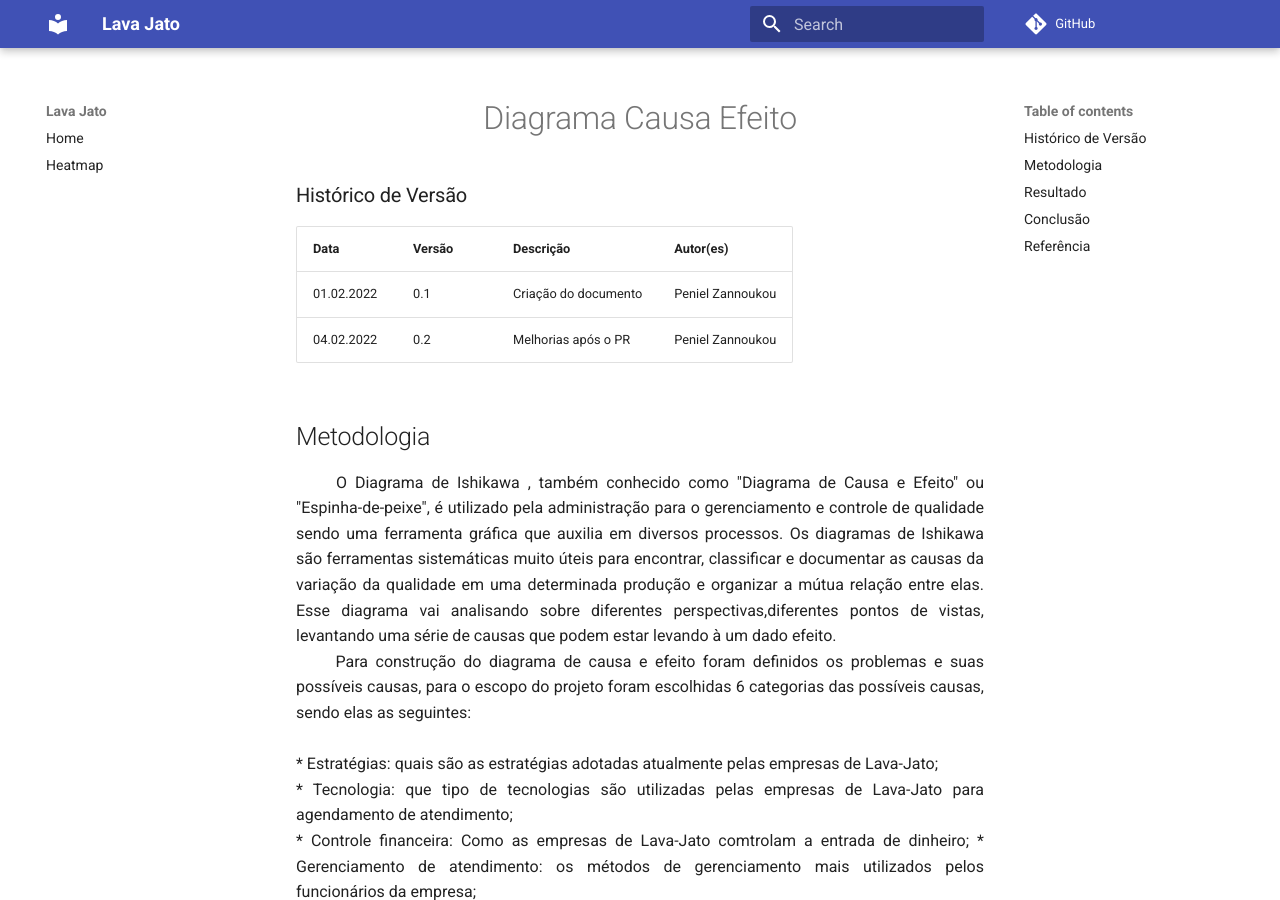
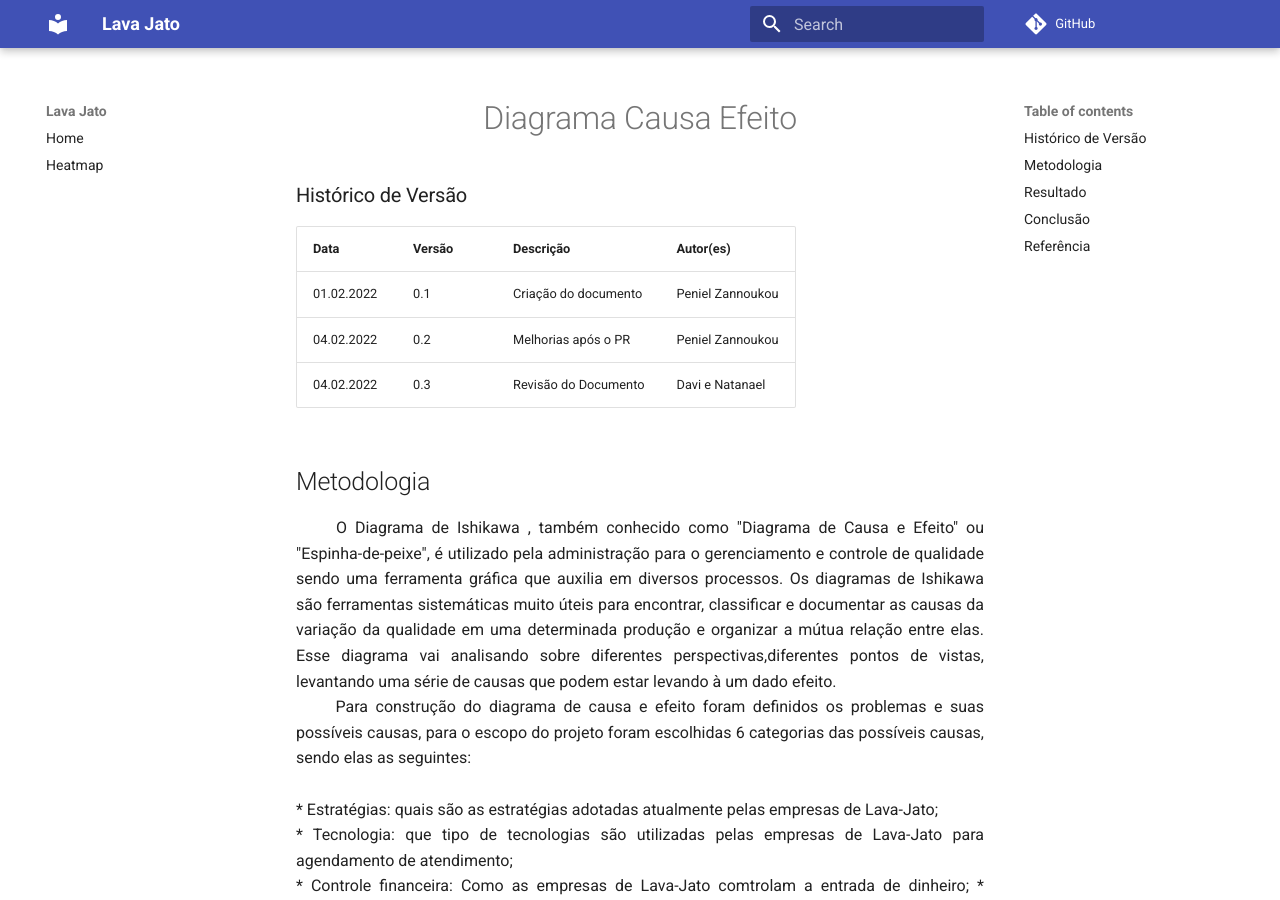
Before and after one commit to UnBArqDsw2021-2/2021.2_G2_Ki-Limpinho, an MkDocs documentation site: the page built from docs/diagramacausaefeito.md, in a window 1280 px wide and 900 px high. Built offline with MkDocs 1.6.1 and Material for MkDocs 9.7.7, drawn with Linux system fonts in a browser that asks for light colours; comment, search, counter and statistics services are not loaded.

Commit message:
add_revisão

```diff
--- a/docs/diagramacausaefeito.md
+++ b/docs/diagramacausaefeito.md
@@ -6,7 +6,7 @@
 | -- | -- | -- | -- |
 | 01.02.2022 | 0.1 | Criação do documento | Peniel Zannoukou |
 | 04.02.2022 | 0.2 | Melhorias após o PR | Peniel Zannoukou |
-
+| 04.02.2022 | 0.3 | Revisão do Documento | Davi e Natanael |
 
 ## Metodologia
 <div align="justify">&emsp;&emsp; O Diagrama de Ishikawa , também conhecido como "Diagrama de Causa e Efeito" ou "Espinha-de-peixe", é utilizado pela administração para o gerenciamento e controle de qualidade sendo uma ferramenta gráfica que auxilia em diversos processos. Os diagramas de Ishikawa são ferramentas sistemáticas muito úteis para encontrar, classificar e documentar as causas da variação da qualidade em uma determinada produção e organizar a mútua relação entre elas. Esse diagrama vai analisando sobre diferentes perspectivas,diferentes pontos de vistas, levantando uma série de causas que podem estar levando à um dado efeito.</div>
```
